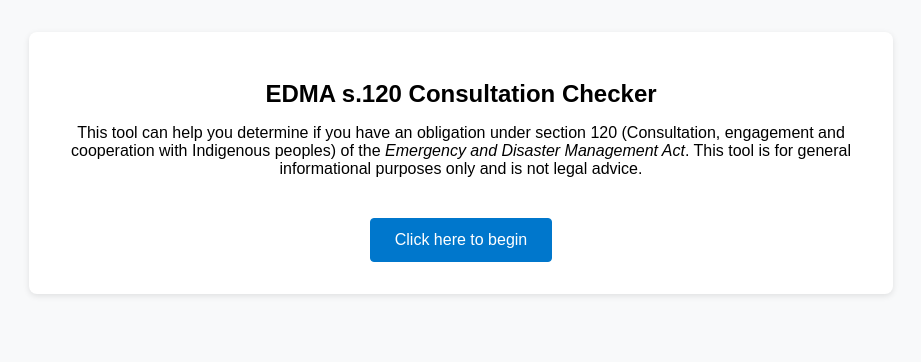
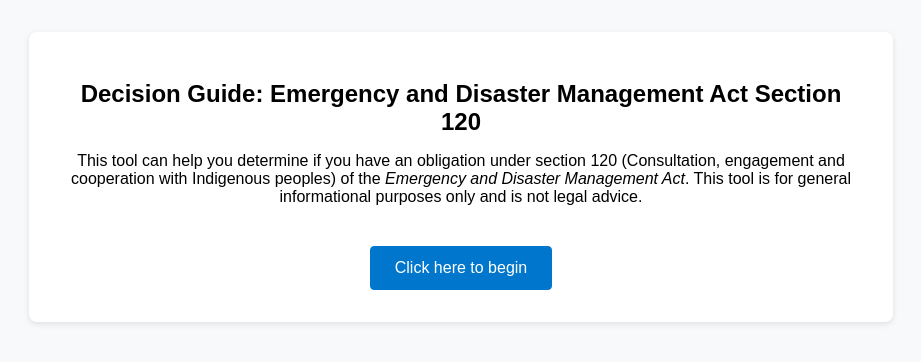
Before and after one commit to markperry87/Section-120, a plain HTML site: page index.html in a window 1280 px wide. Shown: the whole page, without its empty margins (179-1100 px from the left). Drawn offline with Linux system fonts and the light colour scheme.

Commit message:
Update index.html

```diff
--- a/index.html
+++ b/index.html
@@ -2,7 +2,7 @@
 <html lang="en">
 <head>
   <meta charset="UTF-8">
-  <title>Emergency and Disaster Management Act Section 120: Decision Guide</title>
+  <title>EDMA Section 120</title>
 
   <style>
     :root { --card-width: 800px; }
@@ -87,7 +87,7 @@
 
   <!-- ───────── Intro screen ───────── -->
   <div id="intro-screen">
-    <h1>EDMA s.120 Consultation Checker</h1>
+    <h1>Decision Guide: Emergency and Disaster Management Act Section 120</h1>
     <p>
       This tool can help you determine if you have an obligation under section 120
       (Consultation, engagement and cooperation with Indigenous peoples) of the
```
